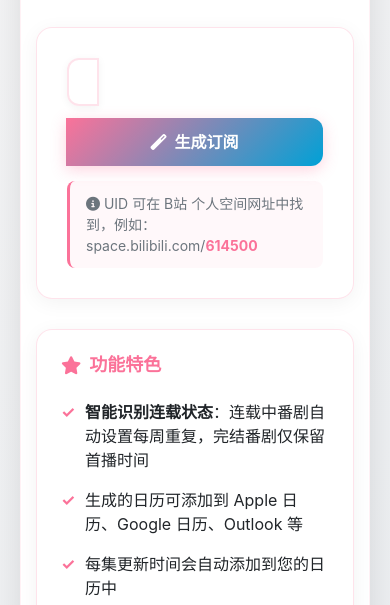
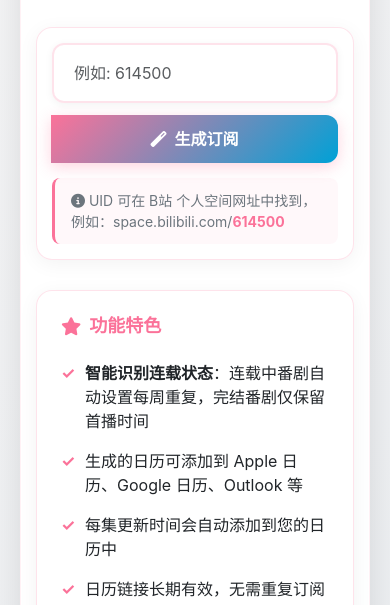
Before and after one commit to Silentely/Bili-Calendar, a website: page public/index.html in a window 390 px wide. Shown: the part 238-843 px from the top of the page. Drawn offline with nearby package versions, Linux system fonts and the light colour scheme.

Commit message:
style(public): 优化输入框样式并增强响应性
- 在 input-group 和 form-control 中添加 !important 标记以覆盖 Bootstrap 样式
- 调整输入框样式以适应不同屏幕尺寸
- 修复移动端和小屏幕设备上的样式问题
- 优化输入框间距和内边距

```diff
--- a/public/styles.css
+++ b/public/styles.css
@@ -154,30 +154,33 @@ body {
 }
 
 .input-group {
-  display: flex;
-  gap: 12px;
-  margin-bottom: 15px;
+  display: flex !important; /* 覆盖Bootstrap的display */
+  gap: 12px !important; /* 覆盖Bootstrap的gap */
+  margin-bottom: 15px !important; /* 覆盖Bootstrap的margin */
+  width: 100% !important; /* 确保容器占满宽度，覆盖Bootstrap */
 }
 
 .form-control {
-  flex-grow: 1;
-  padding: 16px 20px;
-  border: 2px solid rgba(251, 114, 153, 0.2);
-  border-radius: 12px;
-  font-size: 16px;
-  background: rgba(255, 255, 255, 0.9);
-  color: var(--dark);
+  flex: 1 !important; /* 使用flex: 1替代flex-grow: 1，添加!important覆盖Bootstrap */
+  padding: 16px 20px !important; /* 覆盖Bootstrap的padding */
+  border: 2px solid rgba(251, 114, 153, 0.2) !important; /* 覆盖Bootstrap的border */
+  border-radius: 12px !important; /* 覆盖Bootstrap的border-radius */
+  font-size: 16px !important; /* 覆盖Bootstrap的font-size */
+  background: rgba(255, 255, 255, 0.9) !important; /* 覆盖Bootstrap的background */
+  color: var(--dark) !important; /* 覆盖Bootstrap的color */
   transition: all 0.3s ease;
-  box-shadow: 0 2px 8px rgba(0, 0, 0, 0.05);
-  box-sizing: border-box; /* 确保盒模型正确 */
-  width: 100%; /* 确保宽度占满 */
+  box-shadow: 0 2px 8px rgba(0, 0, 0, 0.05) !important; /* 覆盖Bootstrap的box-shadow */
+  box-sizing: border-box !important; /* 覆盖Bootstrap的box-sizing */
+  min-width: 0; /* 防止flex项目溢出 */
+  width: 100% !important; /* 确保宽度占满，覆盖Bootstrap */
+  display: block !important; /* 确保显示为块级元素，覆盖Bootstrap */
 }
 
 .form-control:focus {
-  outline: none;
-  border-color: var(--primary);
-  box-shadow: 0 0 0 4px rgba(251, 114, 153, 0.1);
-  background: rgba(255, 255, 255, 1);
+  outline: none !important; /* 覆盖Bootstrap的outline */
+  border-color: var(--primary) !important; /* 覆盖Bootstrap的border-color */
+  box-shadow: 0 0 0 4px rgba(251, 114, 153, 0.1) !important; /* 覆盖Bootstrap的box-shadow */
+  background: rgba(255, 255, 255, 1) !important; /* 覆盖Bootstrap的background */
 }
 
 /* 主操作按钮 */
@@ -197,6 +200,7 @@ body {
   gap: 8px;
   box-shadow: 0 4px 15px rgba(251, 114, 153, 0.3);
   min-width: 140px;
+  flex-shrink: 0; /* 防止按钮被压缩 */
 }
 
 .btn-primary:hover {
@@ -495,7 +499,10 @@ body {
   }
   .app-title { font-size: 20px; }
   .page-title h1 { font-size: 26px; }
-  .input-group { flex-direction: column; }
+  .input-group {
+    flex-direction: column;
+    gap: 10px; /* 减少移动端间距 */
+  }
   .btn-group { flex-direction: column; }
   .btn { width: 100%; }
 
@@ -504,8 +511,15 @@ body {
     min-height: 50px;
     font-size: 16px; /* 防止iOS Safari缩放 */
     padding: 12px 16px; /* 调整移动端内边距 */
-    width: 100%; /* 确保宽度占满 */
+    width: 100% !important; /* 强制确保宽度占满 */
     box-sizing: border-box; /* 确保盒模型正确 */
+    flex: none; /* 在移动端取消flex属性 */
+    display: block !important; /* 强制显示为块级元素 */
+    max-width: none; /* 移除最大宽度限制 */
+  }
+
+  .input-section {
+    padding: 20px; /* 减少移动端内边距 */
   }
 
   .btn-primary {
@@ -524,6 +538,14 @@ body {
     padding: 10px 14px;
     font-size: 16px;
     min-height: 48px;
+    flex: none; /* 在小屏幕设备上取消flex属性 */
+    width: 100% !important; /* 强制确保宽度占满 */
+    display: block !important; /* 强制显示为块级元素 */
+    max-width: none; /* 移除最大宽度限制 */
+  }
+
+  .input-section {
+    padding: 15px; /* 进一步减少小屏幕内边距 */
   }
 
   .btn-primary {
@@ -547,6 +569,10 @@ body {
     padding: 8px 12px;
     font-size: 16px;
     min-height: 44px;
+    flex: none; /* 在超小屏幕设备上取消flex属性 */
+    width: 100% !important; /* 强制确保宽度占满 */
+    display: block !important; /* 强制显示为块级元素 */
+    max-width: none; /* 移除最大宽度限制 */
   }
 
   .btn-primary {
@@ -557,6 +583,10 @@ body {
 
   .page-title h1 {
     font-size: 20px;
+  }
+
+  .input-section {
+    padding: 10px; /* 超小屏幕设备的最小内边距 */
   }
 
   .page-title p {
```
